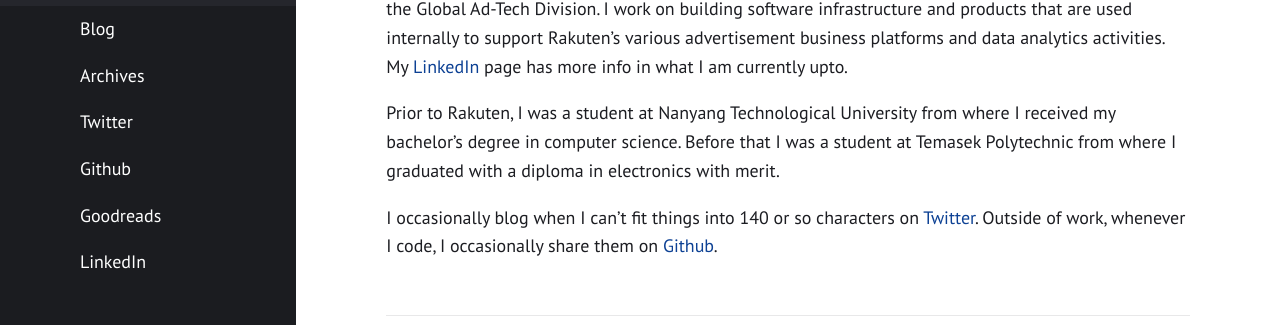
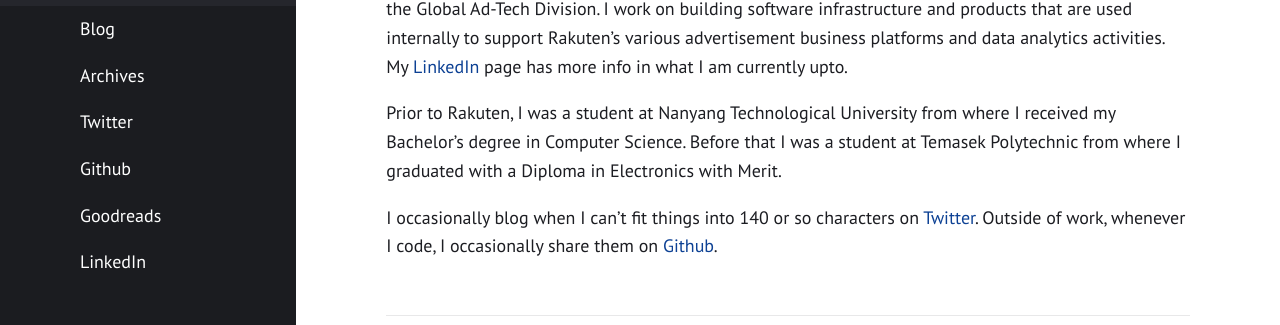
Before and after one commit to rohitsm/rohitsm.github.io, a Jekyll site: the page built from about.md, in a window 1280 px wide. Shown: the part 154-479 px from the top of the page. Built offline with Jekyll 4.4.1, drawn with Linux system fonts in a browser that asks for light colours.

```diff
--- a/about.md
+++ b/about.md
@@ -6,6 +6,6 @@ permalink: /about/
 
 Hi, my name is Rohit Menon and I am a senior software engineer at Rakuten Inc. in Singapore as part of the Global Ad-Tech Division. I work on building software infrastructure and products that are used internally to support Rakuten's various advertisement business platforms and data analytics activities. My [LinkedIn](https://www.linkedin.com/in/rohitsm) page has more info in what I am currently upto.
 
-Prior to Rakuten, I was a student at Nanyang Technological University from where I received my bachelor's degree in computer science. Before that I was a student at Temasek Polytechnic from where I graduated with a diploma in electronics with merit.
+Prior to Rakuten, I was a student at Nanyang Technological University from where I received my Bachelor's degree in Computer Science. Before that I was a student at Temasek Polytechnic from where I graduated with a Diploma in Electronics with Merit.
 
 I occasionally blog when I can't fit things into 140 or so characters on [Twitter](https://twitter.com/rohitsm). Outside of work, whenever I code, I occasionally share them on [Github](https://github.com/rohitsm).
```
